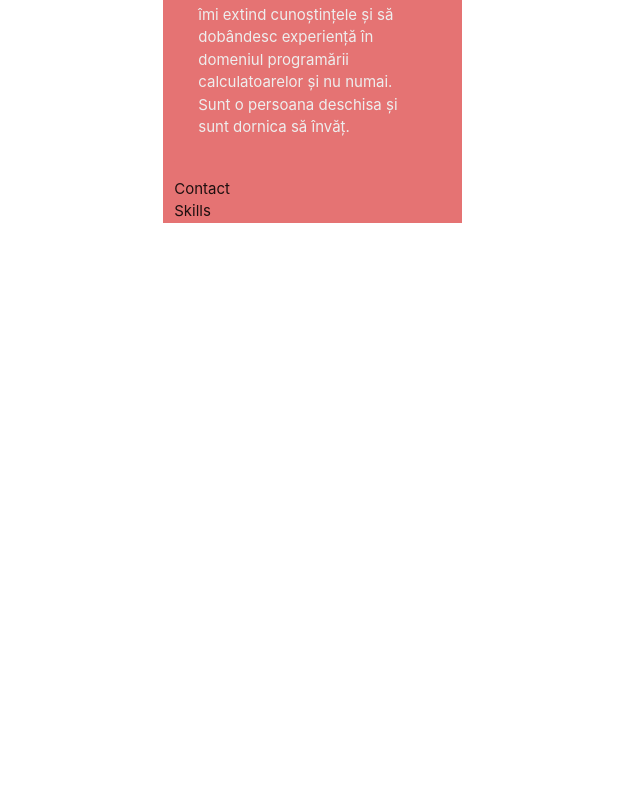
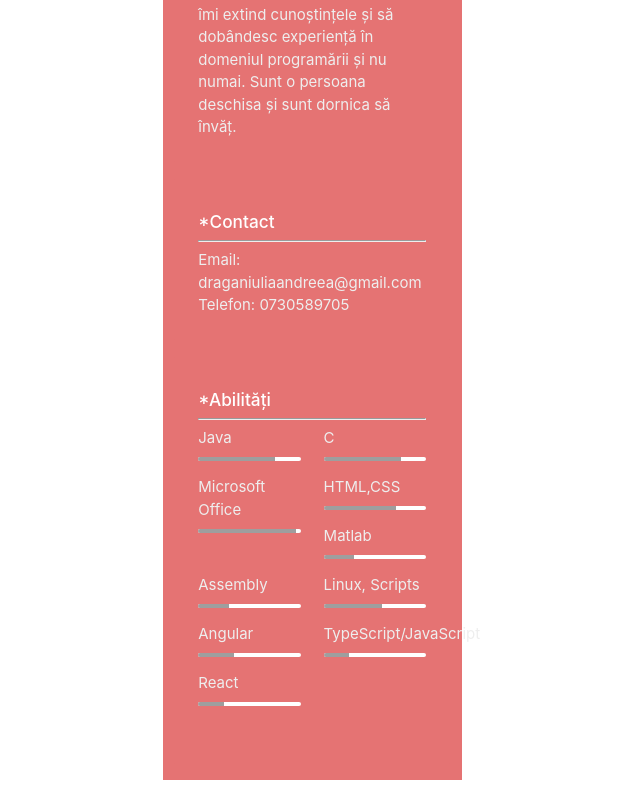
Before and after one commit to iuliadrgn/react-cv, a React (Create React App) app: page / in a window 1280 px wide. Shown: the part 732-1532 px from the top of the page, without its empty margins (29-669 px from the left). Before the commit the page ends 975 px from the top, so only its background shows below. Built offline with nearby package versions, Linux system fonts and the light colour scheme.

Commit message:
skills progress

```diff
--- a/src/components/pages/contact/Contact.js
+++ b/src/components/pages/contact/Contact.js
@@ -4,7 +4,20 @@ class Contact extends Component {
     render() {
         return (
             <div>
-              Contact
+                <div className="card red lighten-2 z-depth-0">
+                 <div className="card-content">
+                    <h6 className="white-text">
+                        <strong>*Contact</strong>
+                    </h6>
+                    <hr />
+                    <p className="grey-text text-lighten-3 pt">
+                       Email: draganiuliaandreea@gmail.com
+                    </p>
+                    <p className="grey-text text-lighten-3 pt">
+                        Telefon: 0730589705
+                    </p>
+                </div>
+                </div>
             </div>
         );
     }
--- a/src/components/pages/profile/Profile.js
+++ b/src/components/pages/profile/Profile.js
@@ -18,7 +18,7 @@ class Profile extends Component {
                                 Iulia Dragan
                             </strong>
                         </h2>
-                        <h5 className="white-text">Studenta</h5>
+                        <h5 className="grey-text text-lighten-3">Studenta</h5>
                         <a href="https://www.facebook.com/iuliaa.dragan/" target="blank">
                             <i className="fab white-text fa-facebook-square fa-2x"></i>
                         </a>
@@ -34,9 +34,8 @@ class Profile extends Component {
                         </h6>
                         <hr />
                         <p className="grey-text text-lighten-3 pt">
-                            Sunt studenta la Facultatea de Automatica și Calculatoare, în anul 3. Obiectivul meu este
-                            să îmi extind cunoștințele și să dobândesc experiență în domeniul programării
-                            calculatoarelor și nu numai. Sunt o persoana deschisa și sunt dornica să învăț.
+                            Sunt studenta la Facultatea de Automatica și Calculatoare, în anul 3. Obiectivul meu este să îmi extind cunoștințele și să dobândesc experiență în domeniul programării
+                            și nu numai. Sunt o persoana deschisa și sunt dornica să învăț.
                         </p>
                     </div>
                 </div>
--- a/src/components/pages/skills/Skills.js
+++ b/src/components/pages/skills/Skills.js
@@ -4,7 +4,85 @@ class Skills extends Component {
     render() {
         return (
             <div>
-                Skills
+                <div className="card red lighten-2 z-depth-0">
+                    <div className="card-content">
+                        <h6 className="white-text">
+                            <strong>*Abilități</strong>
+                        </h6>
+                        <hr />
+                        <div className="row pt">
+                            <div className="col m6 s12">
+                                <p className="grey-text text-lighten-3 pt">Java</p>
+                                <div className="progress white">
+                                    <div className="determinate grey" style={{width: '75%'}}></div>
+                                </div>
+                            </div>
+
+                            <div className="col m6 s12">
+                                <p className="grey-text text-lighten-3 pt">C</p>
+                                <div className="progress white">
+                                    <div className="determinate grey" style={{width: '75%'}}></div>
+                                </div>
+                            </div>
+
+                            <div className="col m6 s12">
+                                <p className="grey-text text-lighten-3 pt">Microsoft Office</p>
+                                <div className="progress white">
+                                    <div className="determinate grey" style={{width: '95%'}}></div>
+                                </div>
+                            </div>
+
+                            <div className="col m6 s12">
+                                <p className="grey-text text-lighten-3 pt">HTML,CSS</p>
+                                <div className="progress white">
+                                    <div className="determinate grey" style={{width: '70%'}}></div>
+                                </div>
+                            </div>
+
+                            <div className="col m6 s12">
+                                <p className="grey-text text-lighten-3 pt">Matlab</p>
+                                <div className="progress white">
+                                    <div className="determinate grey" style={{width: '30%'}}></div>
+                                </div>
+                            </div>
+
+                            <div className="col m6 s12">
+                                <p className="grey-text text-lighten-3 pt">Assembly</p>
+                                <div className="progress white">
+                                    <div className="determinate grey" style={{width: '30%'}}></div>
+                                </div>
+                            </div>
+
+                            <div className="col m6 s12">
+                                <p className="grey-text text-lighten-3 pt">Linux, Scripts</p>
+                                <div className="progress white">
+                                    <div className="determinate grey" style={{width: '57%'}}></div>
+                                </div>
+                            </div>
+                            <div className="col m6 s12">
+                                <p className="grey-text text-lighten-3 pt">Angular</p>
+                                <div className="progress white">
+                                    <div className="determinate grey" style={{width: '35%'}}></div>
+                                </div>
+                            </div>
+
+                            <div className="col m6 s12">
+                                <p className="grey-text text-lighten-3 pt">TypeScript/JavaScript</p>
+                                <div className="progress white">
+                                    <div className="determinate grey" style={{width: '25%'}}></div>
+                                </div>
+                            </div>
+
+                            <div className="col m6 s12">
+                                <p className="grey-text text-lighten-3 pt">React</p>
+                                <div className="progress white">
+                                    <div className="determinate grey" style={{width: '25%'}}></div>
+                                </div>
+                            </div>
+
+                        </div>
+                    </div>
+                </div>
             </div>
         );
     }
```
